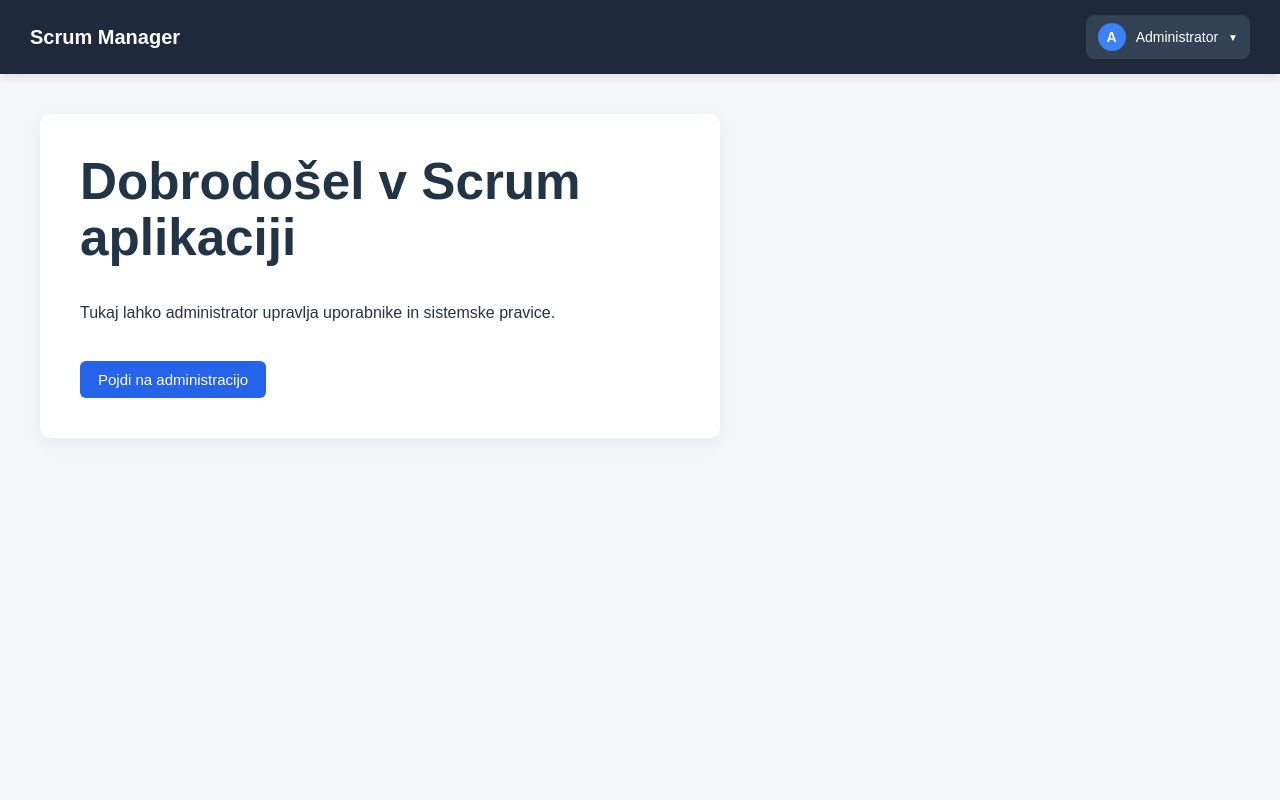
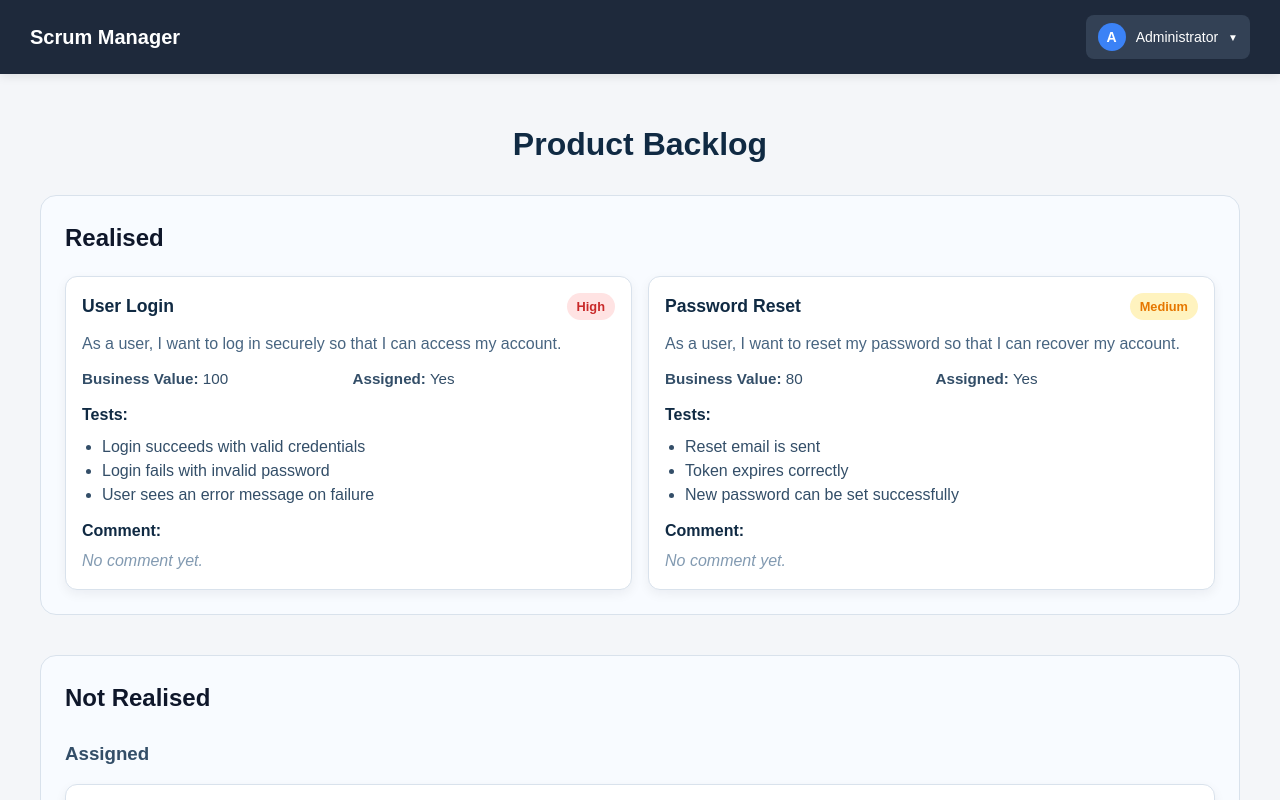
Before and after one commit to mancadra/scrum-app, a React (Vite) app: page / in a window 1280 px wide. Shown: the top 800 px of the page. Built offline with nearby package versions, Linux system fonts and the light colour scheme.

Commit message:
Simple frontend

```diff
--- a/src/App.jsx
+++ b/src/App.jsx
@@ -2,6 +2,7 @@ import { useState, useRef, useEffect } from "react";
 import "./App.css";
 import AddUserStoryPage from "./pages/ProductBacklogPage";
 import AdminPage from "./pages/AdminPage";
+import ProductBacklog from "./components/ProductBacklog.jsx";
 
 function App() {
   const [dropdownOpen, setDropdownOpen] = useState(false);
@@ -61,7 +62,7 @@ function App() {
         </div>
       </nav>
 
-      <main className="content">
+      {/*<main className="content">
         {page === "home" && (
           <div className="home text-center">
             <h1>Dobrodošel v Scrum aplikaciji</h1>
@@ -75,6 +76,11 @@ function App() {
         {page === "AdminPage" && <AdminPage />}
         {page === "story" && <AddUserStoryPage />}
       </main>
+      Commented because this branch is doing functionality of something else
+
+      */}
+
+<ProductBacklog />
     </div>
   );
 }
--- /dev/null
+++ b/src/components/ProductBacklog.css
@@ -0,0 +1,48 @@
+.product-backlog {
+    max-width: 1200px;
+    margin: 0 auto;
+    padding: 32px 20px;
+    font-family: Arial, sans-serif;
+    color: #102a43;
+}
+
+.product-backlog h1 {
+    text-align: center;
+    margin-bottom: 32px;
+    font-size: 2rem;
+}
+
+.backlog-section {
+    margin-bottom: 40px;
+    padding: 24px;
+    background: #f8fbff;
+    border: 1px solid #d9e2ec;
+    border-radius: 16px;
+}
+
+.backlog-section h2 {
+    margin-top: 0;
+    margin-bottom: 20px;
+    color: #0f172a;
+}
+
+.nested-section {
+    margin-top: 24px;
+}
+
+.nested-section h3 {
+    margin-bottom: 16px;
+    color: #334e68;
+}
+
+.storypoint-grid {
+    display: grid;
+    grid-template-columns: repeat(auto-fit, minmax(280px, 1fr));
+    gap: 16px;
+}
+
+.empty-state {
+    margin: 0;
+    color: #7b8794;
+    font-style: italic;
+}
--- /dev/null
+++ b/src/components/ProductBacklog.jsx
@@ -0,0 +1,132 @@
+import Storypoint from "./Storypoint";
+import "./ProductBacklog.css";
+import "./Storypoint.css";
+
+function ProductBacklog() {
+  const storypoints = [
+    {
+      id: 1,
+      name: "User Login",
+      description: "As a user, I want to log in securely so that I can access my account.",
+      tests: [
+        "Login succeeds with valid credentials",
+        "Login fails with invalid password",
+        "User sees an error message on failure",
+      ],
+      priority: "High",
+      businessValue: 100,
+      comment: "",
+      realised: true,
+      assigned: true,
+    },
+    {
+      id: 2,
+      name: "User Registration",
+      description: "As a new user, I want to create an account so that I can use the platform.",
+      tests: [
+        "Registration succeeds with valid data",
+        "Duplicate email is rejected",
+        "Password rules are validated",
+      ],
+      priority: "High",
+      businessValue: 90,
+      comment: "",
+      realised: false,
+      assigned: true,
+    },
+    {
+      id: 3,
+      name: "Profile Editing",
+      description: "As a user, I want to edit my profile so that my information stays up to date.",
+      tests: [
+        "Profile changes are saved",
+        "Invalid input is rejected",
+        "Updated data is visible after refresh",
+      ],
+      priority: "Medium",
+      businessValue: 70,
+      comment: "",
+      realised: false,
+      assigned: false,
+    },
+    {
+      id: 4,
+      name: "Password Reset",
+      description: "As a user, I want to reset my password so that I can recover my account.",
+      tests: [
+        "Reset email is sent",
+        "Token expires correctly",
+        "New password can be set successfully",
+      ],
+      priority: "Medium",
+      businessValue: 80,
+      comment: "",
+      realised: true,
+      assigned: true,
+    },
+    {
+      id: 5,
+      name: "Dark Mode",
+      description: "As a user, I want a dark mode option so that I can use the app comfortably at night.",
+      tests: [
+        "Theme switches correctly",
+        "Preference persists after reload",
+        "All pages respect theme colors",
+      ],
+      priority: "Low",
+      businessValue: 50,
+      comment: "",
+      realised: false,
+      assigned: false,
+    },
+  ];
+
+  const realisedStorypoints = storypoints.filter((storypoint) => storypoint.realised);
+  const notRealisedAssigned = storypoints.filter(
+    (storypoint) => !storypoint.realised && storypoint.assigned
+  );
+  const notRealisedUnassigned = storypoints.filter(
+    (storypoint) => !storypoint.realised && !storypoint.assigned
+  );
+
+  const renderStorypoints = (items) => {
+    if (items.length === 0) {
+      return <p className="empty-state">No storypoints in this category.</p>;
+    }
+
+    return (
+      <div className="storypoint-grid">
+        {items.map((storypoint) => (
+          <Storypoint key={storypoint.id} storypoint={storypoint} />
+        ))}
+      </div>
+    );
+  };
+
+  return (
+    <main className="product-backlog">
+      <h1>Product Backlog</h1>
+
+      <section className="backlog-section">
+        <h2>Realised</h2>
+        {renderStorypoints(realisedStorypoints)}
+      </section>
+
+      <section className="backlog-section">
+        <h2>Not Realised</h2>
+
+        <div className="nested-section">
+          <h3>Assigned</h3>
+          {renderStorypoints(notRealisedAssigned)}
+        </div>
+
+        <div className="nested-section">
+          <h3>Unassigned</h3>
+          {renderStorypoints(notRealisedUnassigned)}
+        </div>
+      </section>
+    </main>
+  );
+}
+
+export default ProductBacklog;
--- /dev/null
+++ b/src/components/Storypoint.css
@@ -0,0 +1,72 @@
+.storypoint-card {
+  background: #ffffff;
+  border: 1px solid #d9e2ec;
+  border-radius: 12px;
+  padding: 16px;
+  box-shadow: 0 4px 12px rgba(15, 23, 42, 0.06);
+  display: flex;
+  flex-direction: column;
+  gap: 12px;
+}
+
+.storypoint-card__header {
+  display: flex;
+  justify-content: space-between;
+  align-items: center;
+  gap: 12px;
+}
+
+.storypoint-card__header h3 {
+  margin: 0;
+  font-size: 1.1rem;
+  color: #102a43;
+}
+
+.storypoint-card__description {
+  margin: 0;
+  color: #486581;
+  line-height: 1.5;
+}
+
+.storypoint-card__meta {
+  display: grid;
+  grid-template-columns: 1fr 1fr;
+  gap: 8px;
+  color: #334e68;
+  font-size: 0.95rem;
+}
+
+.storypoint-card__tests ul {
+  margin: 8px 0 0;
+  padding-left: 20px;
+  color: #334e68;
+}
+
+.storypoint-card__comment p {
+  margin: 6px 0 0;
+  color: #829ab1;
+  font-style: italic;
+}
+
+.priority {
+  padding: 4px 10px;
+  border-radius: 999px;
+  font-size: 0.8rem;
+  font-weight: 600;
+  white-space: nowrap;
+}
+
+.priority--high {
+  background: #ffe3e3;
+  color: #c92a2a;
+}
+
+.priority--medium {
+  background: #fff3bf;
+  color: #e67700;
+}
+
+.priority--low {
+  background: #d3f9d8;
+  color: #2b8a3e;
+}
--- /dev/null
+++ b/src/components/Storypoint.jsx
@@ -0,0 +1,40 @@
+//THIS IS STORYPOINT FOR PRODUCT BACKLOG, WE NEED TO MAKE A UNIFIED COMPONENT FOR THE TERM STORYPOINT
+function Storypoint({ storypoint }) {
+  return (
+    <article className="storypoint-card">
+      <div className="storypoint-card__header">
+        <h3>{storypoint.name}</h3>
+        <span className={`priority priority--${storypoint.priority.toLowerCase()}`}>
+          {storypoint.priority}
+        </span>
+      </div>
+
+      <p className="storypoint-card__description">{storypoint.description}</p>
+
+      <div className="storypoint-card__meta">
+        <div>
+          <strong>Business Value:</strong> {storypoint.businessValue}
+        </div>
+        <div>
+          <strong>Assigned:</strong> {storypoint.assigned ? "Yes" : "No"}
+        </div>
+      </div>
+
+      <div className="storypoint-card__tests">
+        <strong>Tests:</strong>
+        <ul>
+          {storypoint.tests.map((test, index) => (
+            <li key={index}>{test}</li>
+          ))}
+        </ul>
+      </div>
+
+      <div className="storypoint-card__comment">
+        <strong>Comment:</strong>
+        <p>{storypoint.comment || "No comment yet."}</p>
+      </div>
+    </article>
+  );
+}
+
+export default Storypoint;
```
Also changed, not shown: 1 other file (tests, documents, lock files or other folders).
